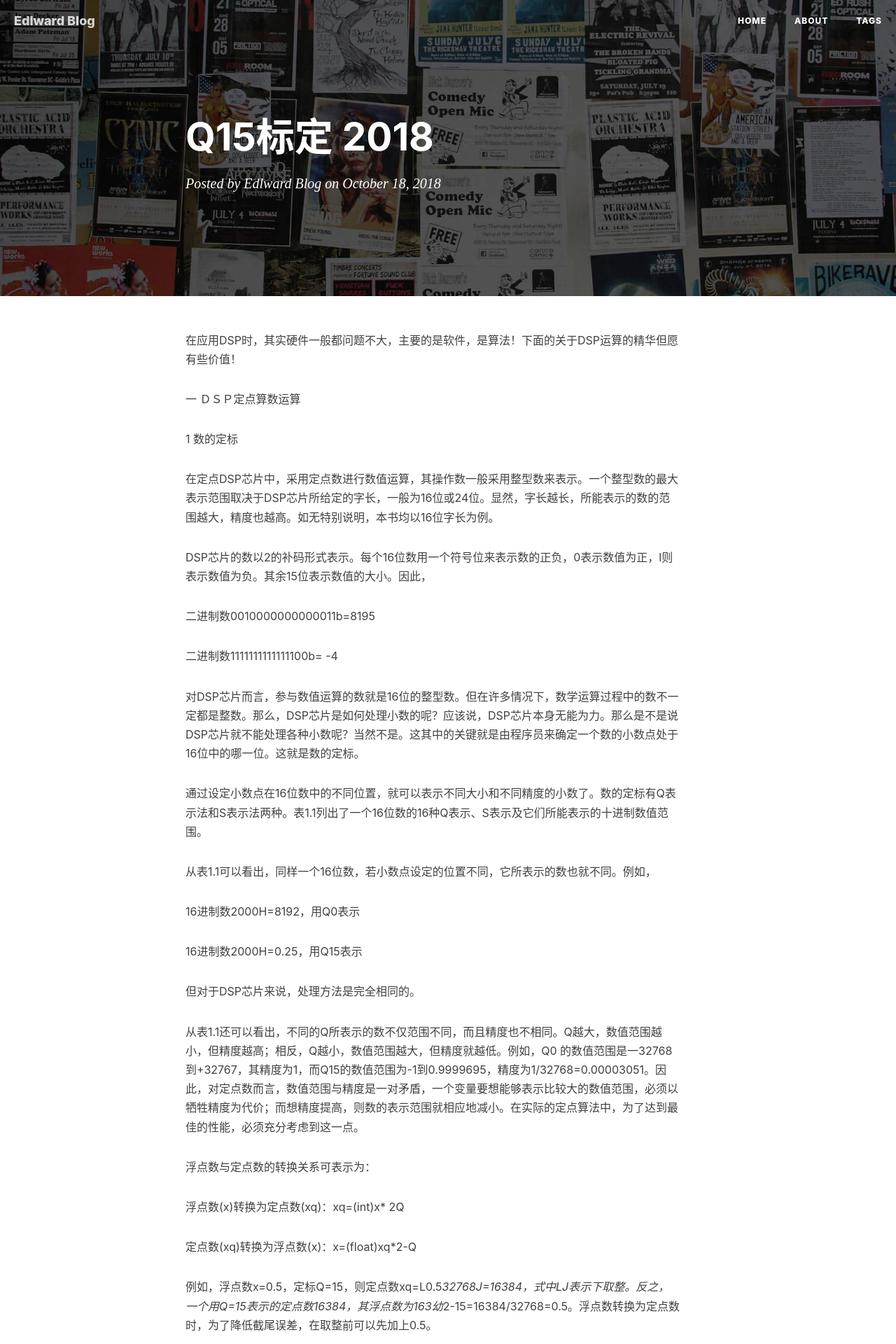
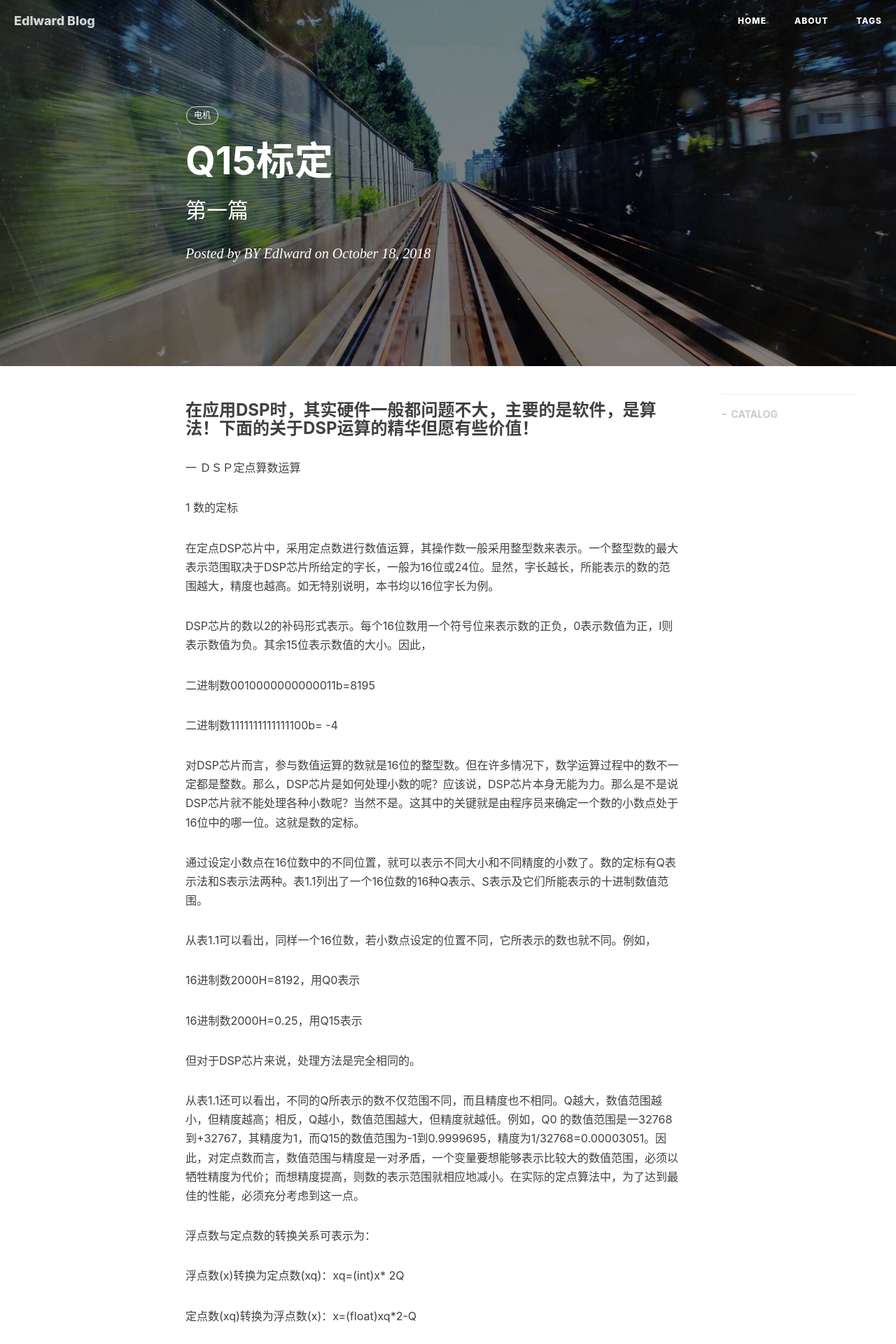
Before and after one commit to gary-robotics/dlward, a Jekyll site: the page built from _posts/2018-10-18-Q15标定-2018.markdown, in a window 1280 px wide. Shown: the top 1920 px of the page at 70% size. Built offline with Jekyll 4.4.1, drawn with Linux system fonts in a browser that asks for light colours; nearby versions of some CDN libraries; our own code applies the rules of GitHub Pages for plain Markdown files; comment, search, counter and statistics services are not loaded; some of the changed lines change nothing that is shown.

Commit message:
Update 2018-10-18-Q15标定-2018.markdown

```diff
--- a/_posts/2018-10-18-Q15标定-2018.markdown
+++ b/_posts/2018-10-18-Q15标定-2018.markdown
@@ -1,4 +1,16 @@
-在应用DSP时，其实硬件一般都问题不大，主要的是软件，是算法！下面的关于DSP运算的精华但愿有些价值！
+---
+layout:     post                    # 使用的布局（不需要改）
+title:      Q15标定                # 标题
+subtitle:    第一篇                  #副标题
+date:       2018-10-18              # 时间
+author:     BY Edlward              # 作者
+header-img: img/post-bg-2015.jpg    #这篇文章标题背景图片
+catalog: true                       # 是否归档
+tags:                               #标签
+    - 电机
+---
+
+### 在应用DSP时，其实硬件一般都问题不大，主要的是软件，是算法！下面的关于DSP运算的精华但愿有些价值！
 
 一 ＤＳＰ定点算数运算
 
```
